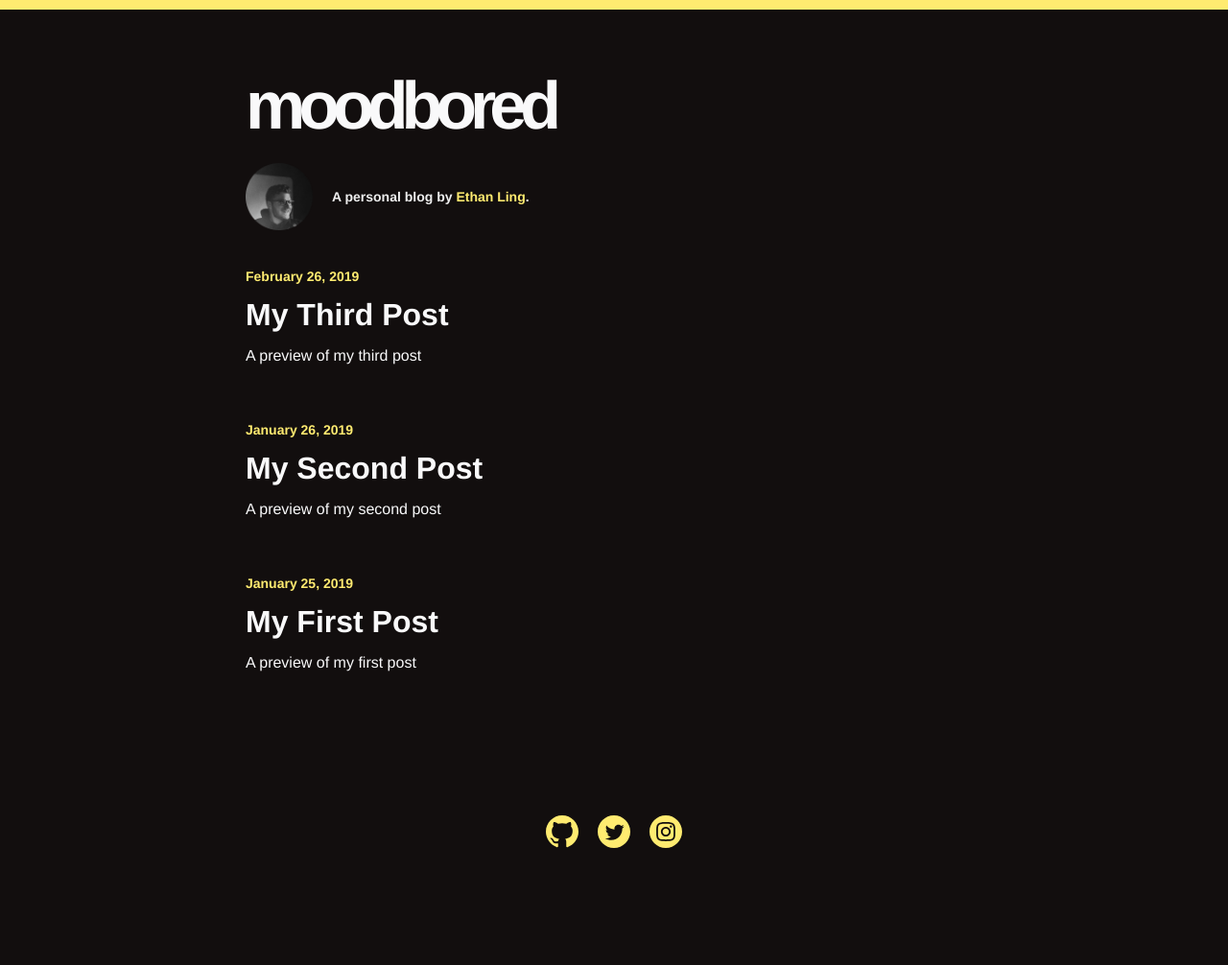
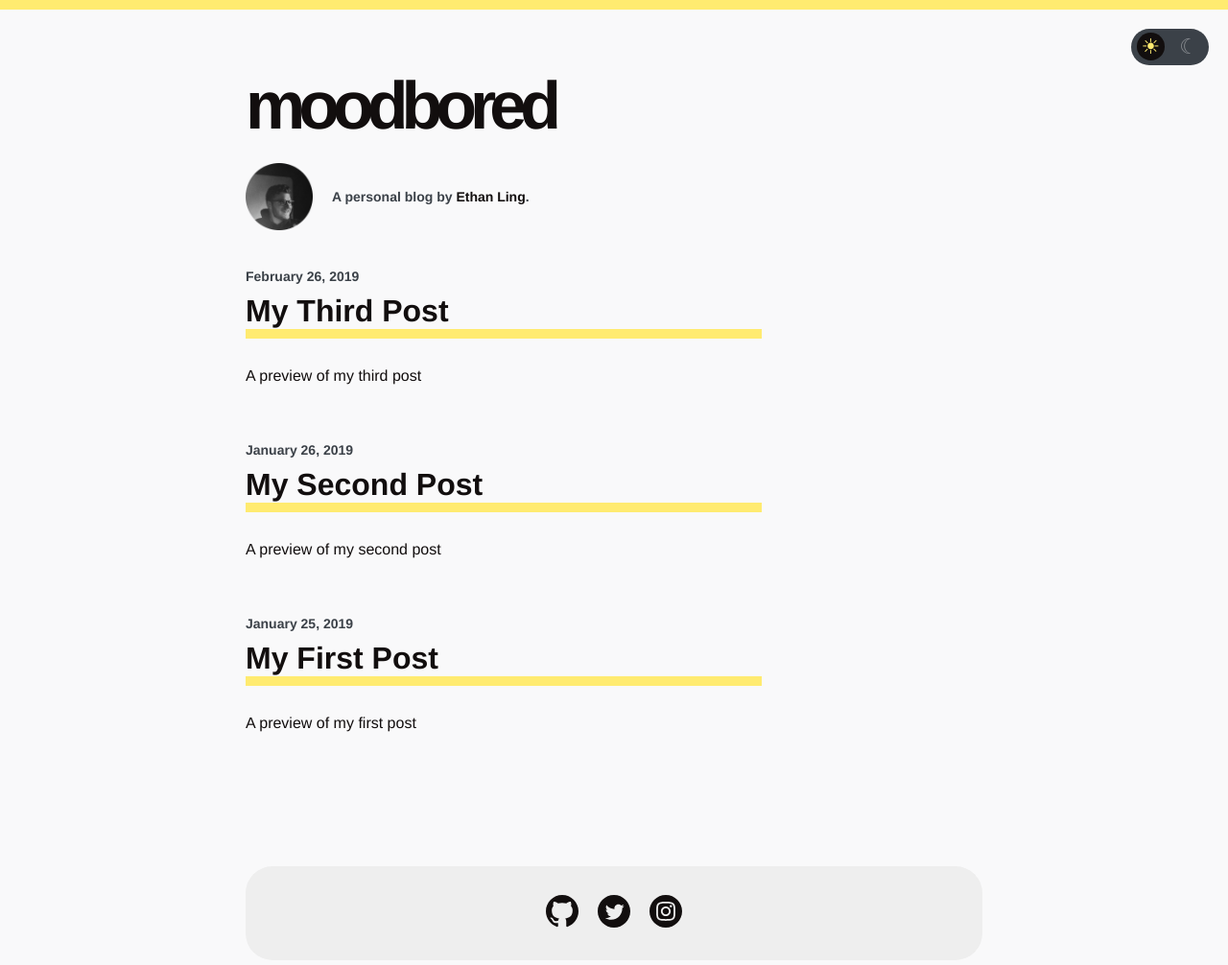
Before and after one commit to ethanling/blog, a Gatsby site: page / in a window 1280 px wide. Shown: the whole page at 96% size. Before the commit the page ends 948 px from the top, so only its background shows below. Built offline with nearby package versions, Linux system fonts and the light colour scheme; Gatsby itself is replaced by a stand-in of ours.

Commit message:
Added light mode

```diff
--- a/gatsby-browser.js
+++ b/gatsby-browser.js
@@ -1,7 +1,7 @@
-/**
- * Implement Gatsby's Browser APIs in this file.
- *
- * See: https://www.gatsbyjs.org/docs/browser-apis/
- */
+import React from 'react'
 
-// You can delete this file if you're not using it
+import { ThemeProvider } from './src/context/ThemeContext'
+
+export const wrapRootElement = ({ element }) => (
+    <ThemeProvider>{element}</ThemeProvider>
+)
--- a/src/components/footer.js
+++ b/src/components/footer.js
@@ -1,30 +1,43 @@
 import React from "react"
+import ThemeContext from "../context/ThemeContext"
+
 import github from "../images/github.svg"
-import twitter from "../images/twitter.svg"
-import instagram from "../images/instagram.svg"
+import Twitter from './icons/twitter'
+import Instagram from './icons/instagram'
+import Github from "./icons/github"
 
 const Footer = () => {
     return (
+        <ThemeContext.Consumer>
+            {theme => (
                 <footer>
                     <a href="http://github.com/ethanling">
-                <img
-                    src={github}
-                    alt="Ethan's Github"
+                        <Github
+                            fill={theme.dark ? "#FFEB70" : "#120E0E"}
+                            viewBox={"0 0 24 24"}
+                            height={"34px"}
+                            width={"34px"}
                         />
                     </a>
                     <a href="http://twitter.com/ethanling">
-                <img
-                    src={twitter}
-                    alt="Ethan's Twitter"
+                        <Twitter
+                            fill={theme.dark ? "#FFEB70" : "#120E0E"}
+                            viewBox={"0 0 24 24"}
+                            height={"34px"}
+                            width={"34px"}
                         />
                     </a>
                     <a href="http://instagram.com/ethanling">
-                <img
-                    src={instagram}
-                    alt="Ethan's Instagram"
+                        <Instagram
+                            fill={theme.dark ? "#FFEB70" : "#120E0E"}
+                            viewBox={"0 0 24 24"}
+                            height={"34px"}
+                            width={"34px"}
                         />
                     </a>
                 </footer>
+            )}
+        </ThemeContext.Consumer>
     )
 }
 
--- a/src/components/header.js
+++ b/src/components/header.js
@@ -1,9 +1,13 @@
 import { StaticQuery, graphql } from "gatsby"
-import React from "react"
+import React from 'react'
+
+import ThemeContext from "../context/ThemeContext"
 import img from '../images/headshot-small.png'
 
 const Header = () => {
 	return (
+        <ThemeContext.Consumer>
+            {theme => (
                 <StaticQuery
                     query={graphql`
                         query {
@@ -16,15 +20,49 @@ const Header = () => {
                     `}
                     render={data => (
                         <header>
-					<h1 className="header-title">{data.site.siteMetadata.title}</h1>
+                            <h1 className="header-title">
+                                {data.site.siteMetadata.title}
+                            </h1>
                             <div className="header-description">
-						<img className="headshot" src={img} alt="Ethan Ling" />
-						<p>A personal blog by <a href="http://ethanling.com">Ethan Ling</a>.
+                                <img
+                                    className="headshot"
+                                    src={img}
+                                    alt="Ethan Ling"
+                                />
+                                <p>
+                                    A personal blog by{" "}
+                                    <a href="http://ethanling.com">
+                                        Ethan Ling
+                                    </a>
+                                    .
                                 </p>
                             </div>
+                            <button
+                                className="dark-switcher"
+                                onClick={theme.toggleDark}
+                            >
+                                <div className="theme-button-box">
+                                    <span
+                                        className={`theme-button theme-button-light ${
+                                            theme.dark ? "" : "highlight"
+                                        }`}
+                                    >
+                                        ☀
+                                    </span>
+                                    <span
+                                        className={`theme-button theme-button-dark ${
+                                            theme.dark ? "highlight" : ""
+                                        }`}
+                                    >
+                                        ☾
+                                    </span>
+                                </div>
+                            </button>
                         </header>
                     )}
                 />
+            )}
+        </ThemeContext.Consumer>
     )
 }
 
--- /dev/null
+++ b/src/components/icons/github.js
@@ -0,0 +1,25 @@
+import React from "react"
+
+const Github = ({
+    style = {},
+    fill = "",
+    width = "",
+    height = "",
+    viewBox = "",
+}) => (
+    <svg
+        style={style}
+        width={width}
+        height={height}
+        viewBox={viewBox}
+        xmlns="http://www.w3.org/2000/svg"
+        xmlnsXlink="http://www.w3.org/1999/xlink"
+    >
+        <path
+            d="M12 0c-6.626 0-12 5.373-12 12 0 5.302 3.438 9.8 8.207 11.387.599.111.793-.261.793-.577v-2.234c-3.338.726-4.033-1.416-4.033-1.416-.546-1.387-1.333-1.756-1.333-1.756-1.089-.745.083-.729.083-.729 1.205.084 1.839 1.237 1.839 1.237 1.07 1.834 2.807 1.304 3.492.997.107-.775.418-1.305.762-1.604-2.665-.305-5.467-1.334-5.467-5.931 0-1.311.469-2.381 1.236-3.221-.124-.303-.535-1.524.117-3.176 0 0 1.008-.322 3.301 1.23.957-.266 1.983-.399 3.003-.404 1.02.005 2.047.138 3.006.404 2.291-1.552 3.297-1.23 3.297-1.23.653 1.653.242 2.874.118 3.176.77.84 1.235 1.911 1.235 3.221 0 4.609-2.807 5.624-5.479 5.921.43.372.823 1.102.823 2.222v3.293c0 .319.192.694.801.576 4.765-1.589 8.199-6.086 8.199-11.386 0-6.627-5.373-12-12-12z"
+            fill={fill}
+        />
+    </svg>
+)
+
+export default Github
--- /dev/null
+++ b/src/components/icons/instagram.js
@@ -0,0 +1,25 @@
+import React from "react"
+
+const Instagram = ({
+    style = {},
+    fill = "",
+    width = "",
+    height = "",
+    viewBox = "",
+}) => (
+    <svg
+        style={style}
+        width={width}
+        height={height}
+        viewBox={viewBox}
+        xmlns="http://www.w3.org/2000/svg"
+        xmlnsXlink="http://www.w3.org/1999/xlink"
+    >
+        <path
+            d="M14.829 6.302c-.738-.034-.96-.04-2.829-.04s-2.09.007-2.828.04c-1.899.087-2.783.986-2.87 2.87-.033.738-.041.959-.041 2.828s.008 2.09.041 2.829c.087 1.879.967 2.783 2.87 2.87.737.033.959.041 2.828.041 1.87 0 2.091-.007 2.829-.041 1.899-.086 2.782-.988 2.87-2.87.033-.738.04-.96.04-2.829s-.007-2.09-.04-2.828c-.088-1.883-.973-2.783-2.87-2.87zm-2.829 9.293c-1.985 0-3.595-1.609-3.595-3.595 0-1.985 1.61-3.594 3.595-3.594s3.595 1.609 3.595 3.594c0 1.985-1.61 3.595-3.595 3.595zm3.737-6.491c-.464 0-.84-.376-.84-.84 0-.464.376-.84.84-.84.464 0 .84.376.84.84 0 .463-.376.84-.84.84zm-1.404 2.896c0 1.289-1.045 2.333-2.333 2.333s-2.333-1.044-2.333-2.333c0-1.289 1.045-2.333 2.333-2.333s2.333 1.044 2.333 2.333zm-2.333-12c-6.627 0-12 5.373-12 12s5.373 12 12 12 12-5.373 12-12-5.373-12-12-12zm6.958 14.886c-.115 2.545-1.532 3.955-4.071 4.072-.747.034-.986.042-2.887.042s-2.139-.008-2.886-.042c-2.544-.117-3.955-1.529-4.072-4.072-.034-.746-.042-.985-.042-2.886 0-1.901.008-2.139.042-2.886.117-2.544 1.529-3.955 4.072-4.071.747-.035.985-.043 2.886-.043s2.14.008 2.887.043c2.545.117 3.957 1.532 4.071 4.071.034.747.042.985.042 2.886 0 1.901-.008 2.14-.042 2.886z"
+            fill={fill}
+        />
+    </svg>
+)
+
+export default Instagram
--- /dev/null
+++ b/src/components/icons/twitter.js
@@ -0,0 +1,21 @@
+import React from 'react'
+
+const Twitter = ({
+    style = {},
+    fill = "",
+    width = "",
+    height = "",
+    viewBox = "",
+}) =>
+    <svg
+        style={style}
+        width={width}
+        height={height}
+        viewBox={viewBox}
+        xmlns="http://www.w3.org/2000/svg"
+        xmlnsXlink="http://www.w3.org/1999/xlink"
+    >
+        <path d="M12 0c-6.627 0-12 5.373-12 12s5.373 12 12 12 12-5.373 12-12-5.373-12-12-12zm6.066 9.645c.183 4.04-2.83 8.544-8.164 8.544-1.622 0-3.131-.476-4.402-1.291 1.524.18 3.045-.244 4.252-1.189-1.256-.023-2.317-.854-2.684-1.995.451.086.895.061 1.298-.049-1.381-.278-2.335-1.522-2.304-2.853.388.215.83.344 1.301.359-1.279-.855-1.641-2.544-.889-3.835 1.416 1.738 3.533 2.881 5.92 3.001-.419-1.796.944-3.527 2.799-3.527.825 0 1.572.349 2.096.907.654-.128 1.27-.368 1.824-.697-.215.671-.67 1.233-1.263 1.589.581-.07 1.135-.224 1.649-.453-.384.578-.87 1.084-1.433 1.489z" fill={fill} />
+    </svg>
+
+export default Twitter;
--- a/src/components/layout.css
+++ b/src/components/layout.css
@@ -5,7 +5,7 @@
 	--bg-dark: #120E0E;
 	--bg-accent: #3B4148;
 	--shadow: ;
-	--date: ;
+	--date-light: ;
 }
 
 *, *:before, *:after {
@@ -28,7 +28,7 @@ body {
     display: flex;
     justify-content: center;
     align-items: top;
-    background: var(--bg-dark);
+    /* background: var(--bg-dark); */
 	color: #f9f9fa;
 	border-top: 10px solid var(--accent);
 	overflow-x: hidden;
@@ -65,14 +65,16 @@ main {
 }
 
 footer {
-	color: var(--accent);
     display: flex;
 	justify-content: center;
 	margin: 80px 0px 50px 0px;
+	padding: 20px;
+	border-radius: 28px;
 }
 
-footer img {
+footer svg {
 	margin: 10px;
+	transition: all .5s ease-out;
 }
 
 footer.post-page-footer {
@@ -88,6 +90,14 @@ nav {
 	position: absolute;
 	top: 0;
 	display: flex;
+}
+
+.page {
+	min-width: 100vw;
+	min-height: 100vh;
+	display: flex;
+	justify-content: center;
+	transition: all .5s ease-out;
 }
 
 .wrapper {
@@ -120,24 +130,69 @@ nav {
 	margin-right: 20px;
 }
 
+.dark-switcher {
+	position: absolute;
+	top: 30px;
+	right: 20px;
+	border: 0 none;
+	border-radius: 30px;
+	font-size: 22px;
+	display: flex;
+	align-items: center;
+	justify-content: center;
+	background-color: var(--bg-accent);
+	padding: 6px 1px 6px 1px;
+}
+
+.theme-button-box {
+	background-color: ;
+}
+
+
+.theme-button-light {
+	color: var(--accent);
+}
+
+.theme-button-dark {
+	color: var(--text);
+}
+
+.theme-button {
+	opacity: .4;
+	margin: 0px 5px 0px 5px;
+	border-radius: 50%;
+	padding: 2px 5px 2px 5px;
+}
+
+.highlight {
+	opacity: 1.0;
+	transition: all .4s ease-out;
+	background: var(--bg-dark);
+}
+
+
 .post-item {
     flex: 1;
     margin: 0px 0px 60px 0px;
 }
 
 .post-title-container {
-    margin-bottom: 15px;
+	display: flex;
+	margin-bottom: 30px;
+	border-bottom: 10px solid var(--accent);
 }
 
 .post-title {
-    font-weight: bold;
+	font-family: Helvetica, Arial, sans-serif;
+    font-weight: 600;
 	font-size: 32px;
 	color: #f9f9fa;
+	padding-right: 5px;
 }
 
 .post-item-date {
     color: var(--accent);
-    margin: 10px 0px 14px 0px;
+    margin: 10px 0px 10px 0px;
 	font-size: 14px;
 	font-weight: bold;
 }
@@ -200,3 +255,37 @@ nav {
 .footer-content {
 
 }
+
+/*
+	Dark Mode Styles
+*/
+
+.dark {
+	background-color: var(--bg-dark);
+}
+
+.dark a {
+	color:
+}
+
+
+.light {
+	background-color: var(--text);
+	color: var(--bg-dark);
+}
+
+.light a {
+	color: var(--bg-dark);
+}
+
+.light footer {
+	background-color: #eee;
+}
+
+.light .header-description {
+	color: var(--bg-accent);
+}
+
+.light .post-item-date {
+	color: var(--bg-accent);
+}
--- a/src/components/layout.js
+++ b/src/components/layout.js
@@ -1,10 +1,15 @@
 import React from "react"
 import Header from "./header"
 import Footer from "./footer"
+
+import ThemeContext from '../context/ThemeContext'
 import "./layout.css"
 
 const Layout = ({ children }) => {
     return (
+        <ThemeContext.Consumer>
+            {theme => (
+                <div className={`page ${theme.dark ? 'dark' : 'light'}`}>
                     <div className="wrapper">
                         <section>
                             <Header />
@@ -12,6 +17,9 @@ const Layout = ({ children }) => {
                         </section>
                         <Footer />
                     </div>
+                </div>
+            )}
+        </ThemeContext.Consumer>
     )
 }
 
--- /dev/null
+++ b/src/context/ThemeContext.js
@@ -0,0 +1,52 @@
+import React from 'react'
+
+const defaultState = {
+    dark: false,
+    toggleDark: () => {},
+}
+
+const ThemeContext = React.createContext(defaultState)
+
+// Get dark-mode info from OS
+const supportsDarkMode = () =>
+    window.matchMedia("(prefers-color-scheme: dark)").matches === true
+
+class ThemeProvider extends React.Component {
+    state = {
+        dark: false
+    }
+
+    toggleDark = () => {
+        let dark = !this.state.dark
+        localStorage.setItem("dark", JSON.stringify(dark))
+        this.setState({ dark });
+    }
+
+    componentDidMount() {
+        // Get dark-mode value from localStorage
+        const lsDark = JSON.parse(localStorage.getItem("dark"))
+        if (lsDark) {
+            this.setState({ dark: lsDark})
+        } else if (supportsDarkMode()) {
+            this.setState({ dark: true })
+        }
+    }
+
+    render() {
+        const { children } = this.props
+        const { dark } = this.state
+        return (
+            <ThemeContext.Provider
+                value={{
+                    dark,
+                    toggleDark: this.toggleDark
+                }}
+            >
+                {children}
+            </ThemeContext.Provider>
+        )
+    }
+}
+
+export default ThemeContext
+export { ThemeProvider }
```
Also changed, not shown: src/components/themeButton.js (added, +7 -0 lines), 1 other file. Lines whose indentation alone changed are shown as unchanged.
